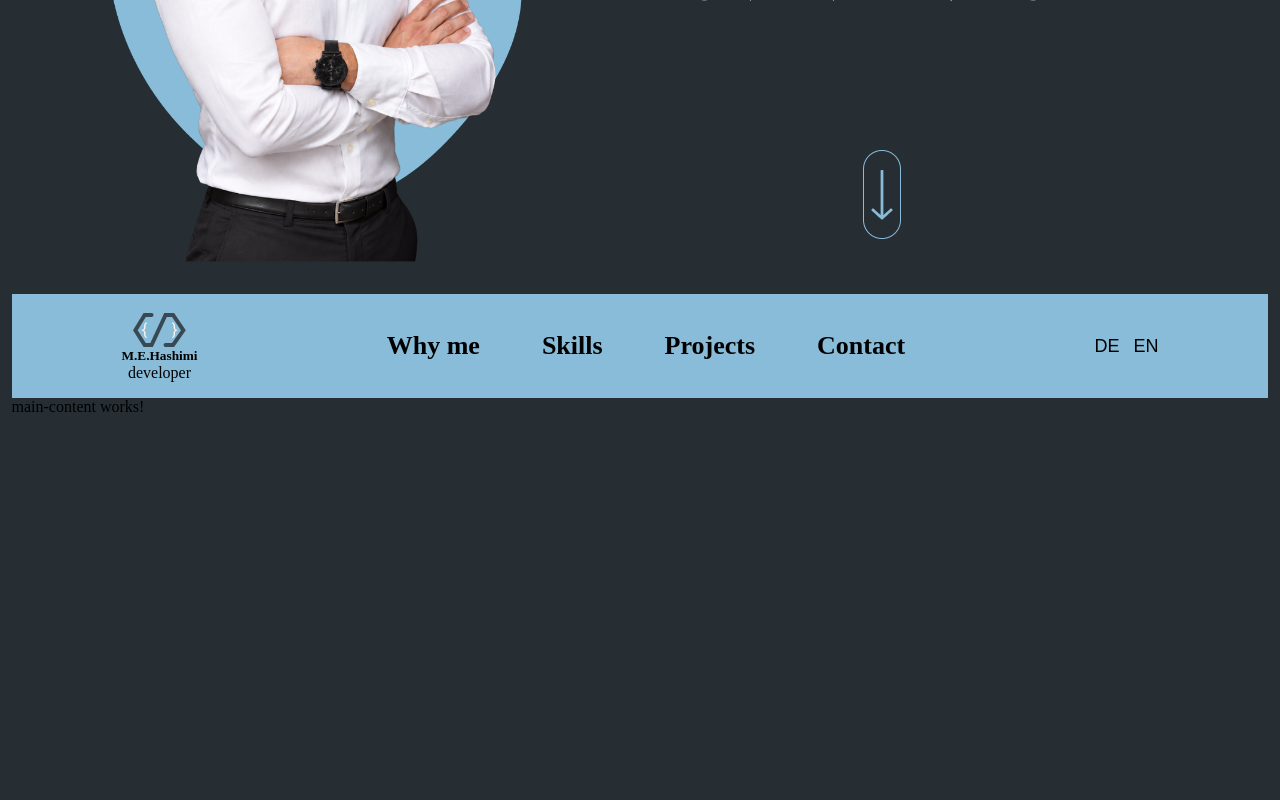
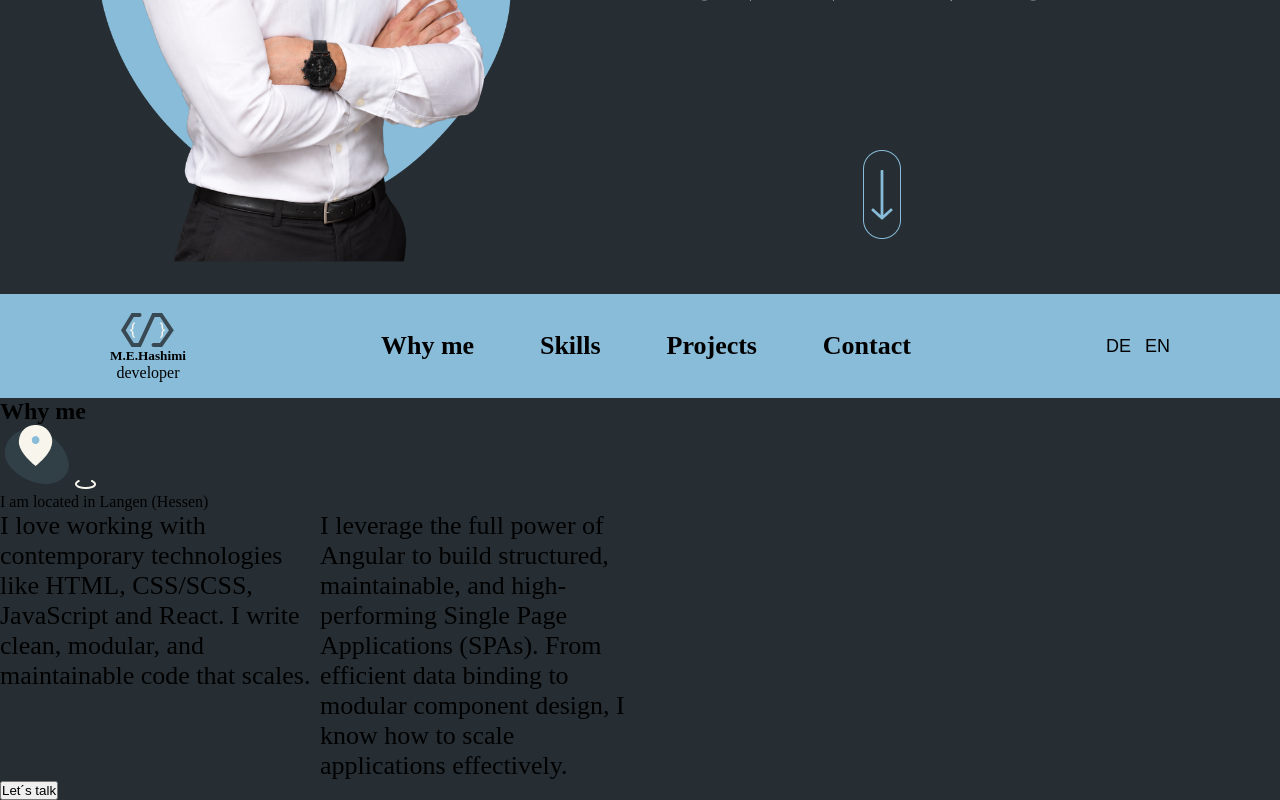
Before and after one commit to eliashashimi/Portfolio, an Angular app: page / in a window 1280 px wide. Shown: the part 418-1218 px from the top of the page. Before the commit the page ends 834 px from the top, so only its background shows below. Built offline with nearby package versions, Linux system fonts and the light colour scheme; a web font is replaced by a local one.

Commit message:
added main-content why me

```diff
--- a/public/assets/styles/_index.scss
+++ b/public/assets/styles/_index.scss
@@ -1,5 +1,6 @@
 @forward './hero';
 @forward './header';
+@forward './main-content';
 @forward './icons';
 @forward './fonts';
 @forward './standard';
--- /dev/null
+++ b/public/assets/styles/_main-content.scss
@@ -0,0 +1,2 @@
+.main-content-wrapper {
+}
--- a/src/app/layout/components/main-content/main-content.html
+++ b/src/app/layout/components/main-content/main-content.html
@@ -1 +1,34 @@
-<p>main-content works!</p>
+<section class="main-content-wrapper">
+  <div class="main-content why-me">
+    <h2>Why me</h2>
+    <div>
+      <div class="left-content">
+        <img src="assets/images/location-icon.png" alt="Location Icon" />
+        <img src="assets/images/location-ellipse 20.png" alt="location-ellipse Icon" />
+        <p><span class="blue-text">I am</span> located in Langen (Hessen)</p>
+      </div>
+      <div>
+        <div>
+          <table>
+            <tr>
+              <td>
+                I love working with contemporary technologies like HTML, CSS/SCSS, JavaScript and
+                React. I write clean, modular, and maintainable code that scales.
+              </td>
+            </tr>
+            <tr>
+              <td>
+                I leverage the full power of Angular to build structured, maintainable, and
+                high-performing Single Page Applications (SPAs). From efficient data binding to
+                modular component design, I know how to scale applications effectively.
+              </td>
+            </tr>
+          </table>
+        </div>
+        <div>
+          <button class="lets-talk">Let´s talk</button>
+        </div>
+      </div>
+    </div>
+  </div>
+</section>
```
